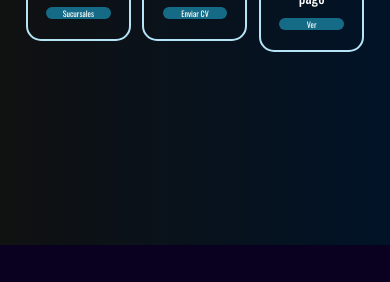
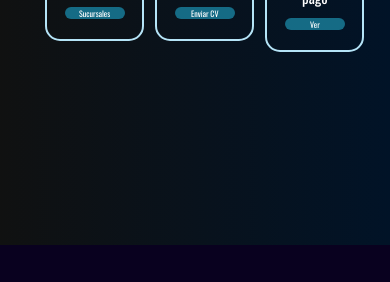
Before and after one commit to MaruLemos/E2, a plain HTML site: page index.html in a window 390 px wide. Shown: the part 1365-1647 px from the top of the page. Drawn offline with nearby package versions, Linux system fonts and the light colour scheme.

Commit message:
Update mediaqueries.css

```diff
--- a/assets/mediaqueries.css
+++ b/assets/mediaqueries.css
@@ -126,6 +126,7 @@
     .cards{
         flex-wrap: wrap;
         height: 400px;
+        width: 95%
     }
 
 
```
